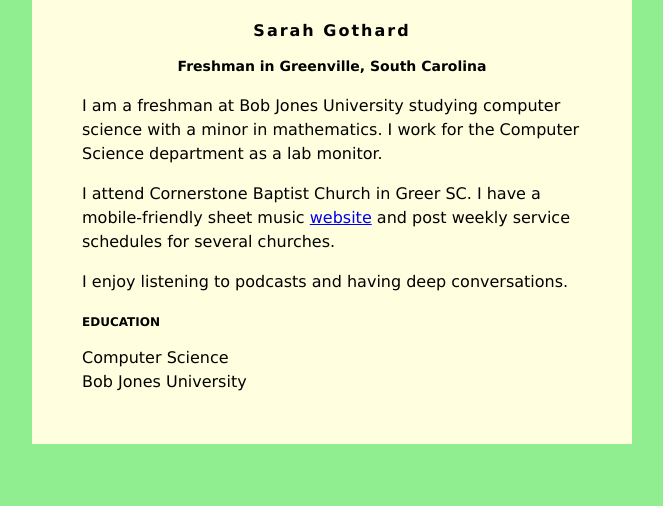
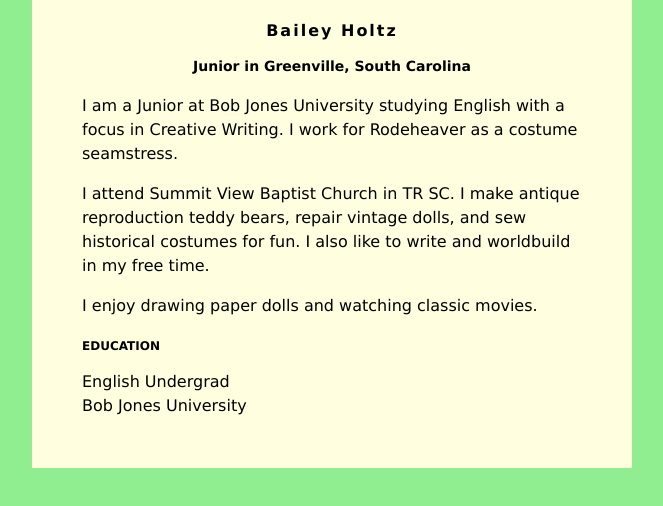
Before and after one commit to BHolt519/BHolt519.github.io, a plain HTML site: page index.html in a window 1280 px wide. Shown: the whole page, without its empty margins (308-971 px from the left). Drawn offline with Linux system fonts and the light colour scheme.

Commit message:
Update index.html

```diff
--- a/index.html
+++ b/index.html
@@ -30,21 +30,18 @@ h3 {
 </head>
 <body>
     <div id="content">
-        <h1>Sarah Gothard</h1>
-        <h2>Freshman in Greenville, South Carolina</h2>
+        <h1>Bailey Holtz</h1>
+        <h2>Junior in Greenville, South Carolina</h2>
 
-         <p>I am a freshman at Bob Jones University studying computer science with a minor in
-            mathematics. I work for the Computer Science department as a lab monitor.</p>
+         <p>I am a Junior at Bob Jones University studying English with a focus in Creative Writing. I work for Rodeheaver as a costume seamstress.</p>
          <p>
-            I attend Cornerstone Baptist Church in Greer SC. I have a mobile-friendly
-            sheet music <a href="https://mobilehymns.org/">website</a> and post weekly service
-            schedules for several churches.
+            I attend Summit View Baptist Church in TR SC. I make antique reproduction teddy bears, repair vintage dolls, and sew historical costumes for fun.  I also like to write and worldbuild in my free time.
          </p>
          <p>
-            I enjoy listening to podcasts and having deep conversations.
+            I enjoy drawing paper dolls and watching classic movies.
          </p>
         <h3>EDUCATION</h3>
-        Computer Science<br />
+        English Undergrad<br />
         Bob Jones University
     </div>
 
```
